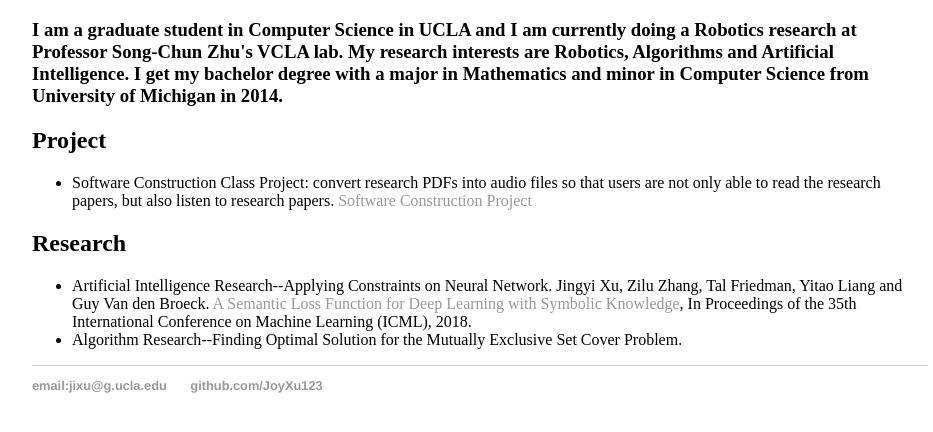
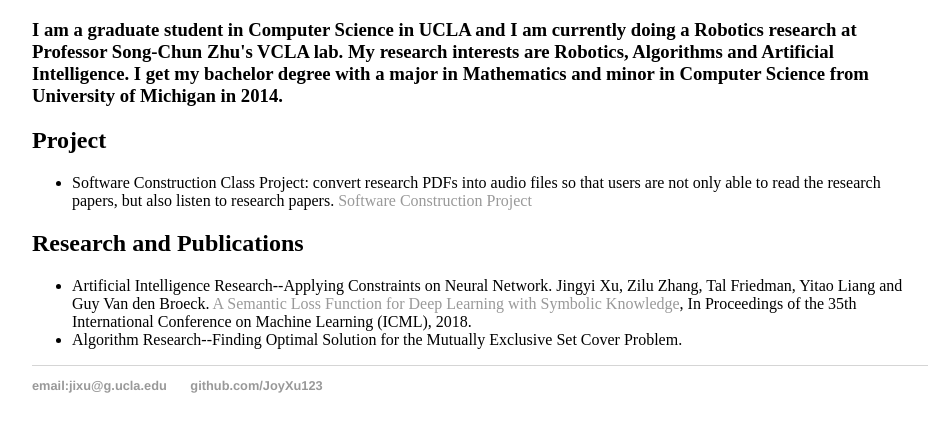
Before and after one commit to JoyXu123/JoyXu123.github.io, a Jekyll site: the page index.html, which Jekyll copies as it is, in a window 1280 px wide, cut to the strip 381-813 px from the top of the page. Shown: the whole strip, without its empty margins (160-1093 px from the left). Built offline with Jekyll 4.4.1, drawn with Linux system fonts in a browser that asks for light colours.

Commit message:
add research

```diff
--- a/index.html
+++ b/index.html
@@ -34,7 +34,7 @@
 		</div><!-- /.Project -->
 
 		<div class="Research">
-		  <h2>Research</h2>
+		  <h2>Research and Publications</h2>
 		  <ul>
 		    <li>Artificial Intelligence Research--Applying Constraints on Neural Network.
 		      Jingyi Xu, Zilu Zhang, Tal Friedman, Yitao Liang and Guy Van den Broeck.<a href="http://web.cs.ucla.edu/~guyvdb/papers/XuICML18.pdf"> A Semantic Loss Function for Deep Learning with Symbolic Knowledge</a>, In Proceedings of the 35th International Conference on Machine Learning (ICML), 2018.</li>
```
